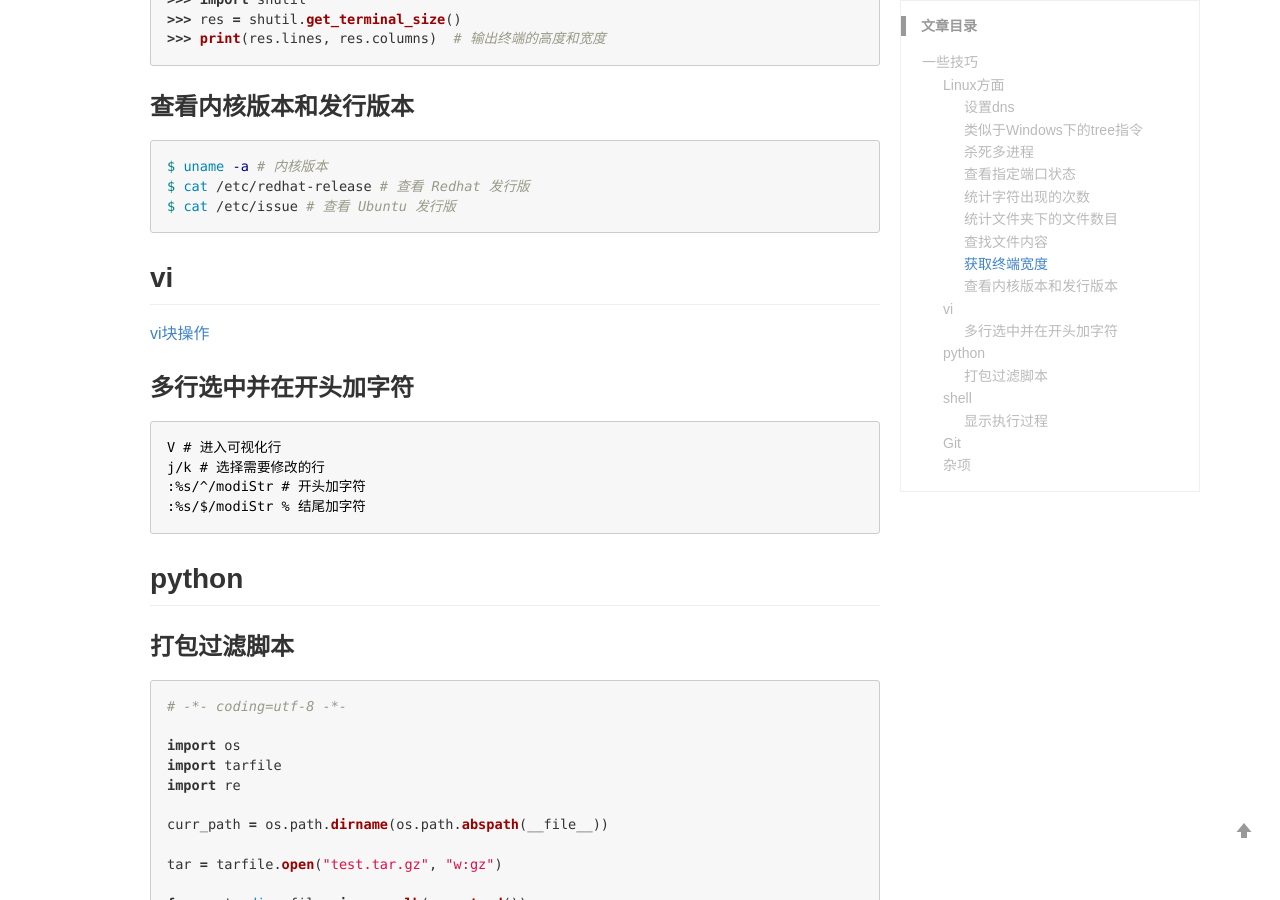
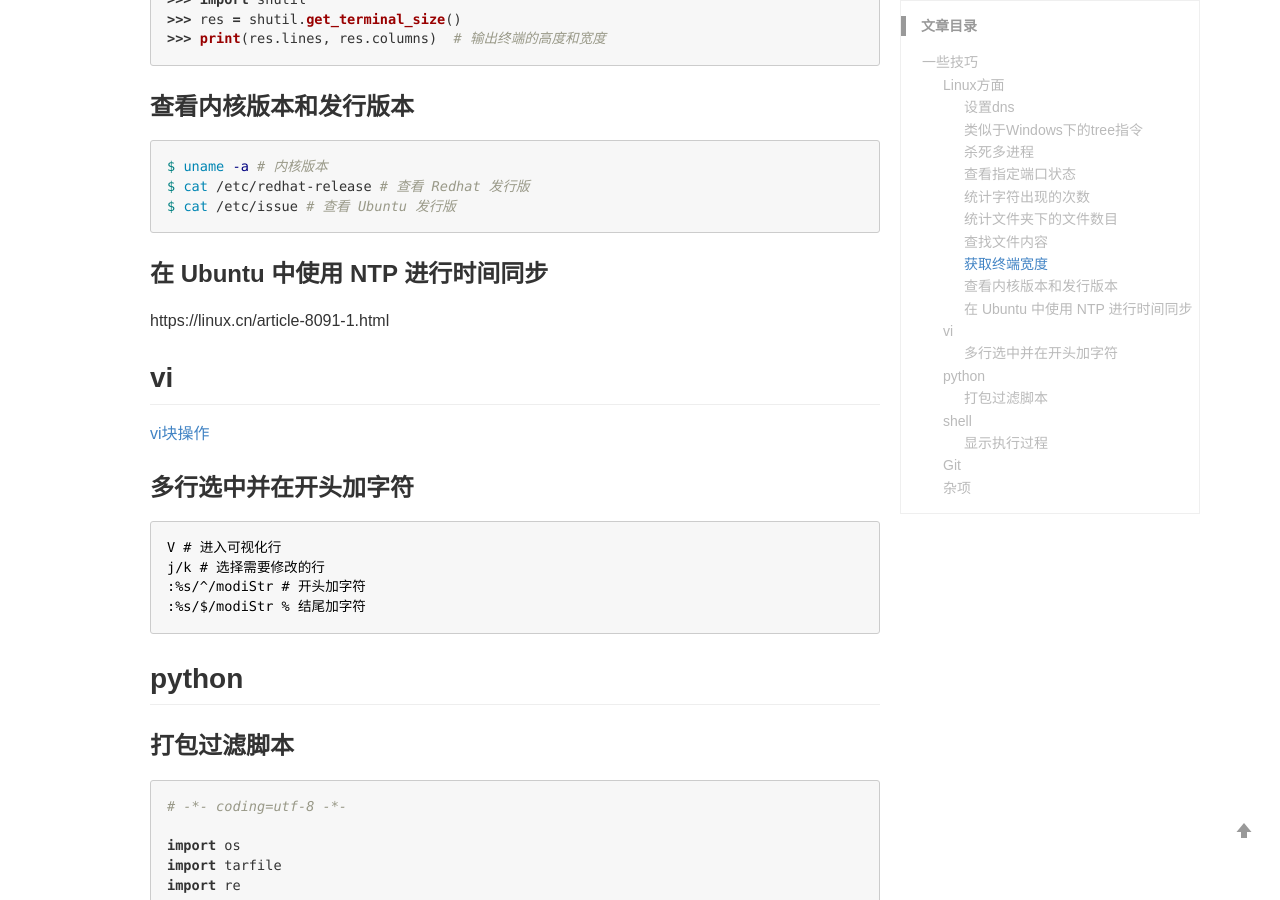
Before and after one commit to halysl/halysl.github.io, a Jekyll site: the page built from _posts/2019-01-01-some-skills.md, in a window 1280 px wide and 900 px high, scrolled down 1895 px. Built offline with Jekyll 4.4.1, drawn with Linux system fonts in a browser that asks for light colours.

Commit message:
update some skill

````diff
--- a/_posts/2019-01-01-some-skills.md
+++ b/_posts/2019-01-01-some-skills.md
@@ -94,6 +94,11 @@ $ uname -a # 内核版本
 $ cat /etc/redhat-release # 查看 Redhat 发行版
 $ cat /etc/issue # 查看 Ubuntu 发行版
 ```
+
+### 在 Ubuntu 中使用 NTP 进行时间同步
+
+https://linux.cn/article-8091-1.html
+
 ## vi
 [vi块操作](https://blog.csdn.net/sinat_36053757/article/details/78183506)
 ### 多行选中并在开头加字符
````
Also changed, not shown: _wiki/016-go skill.md (+2 -0 lines).
